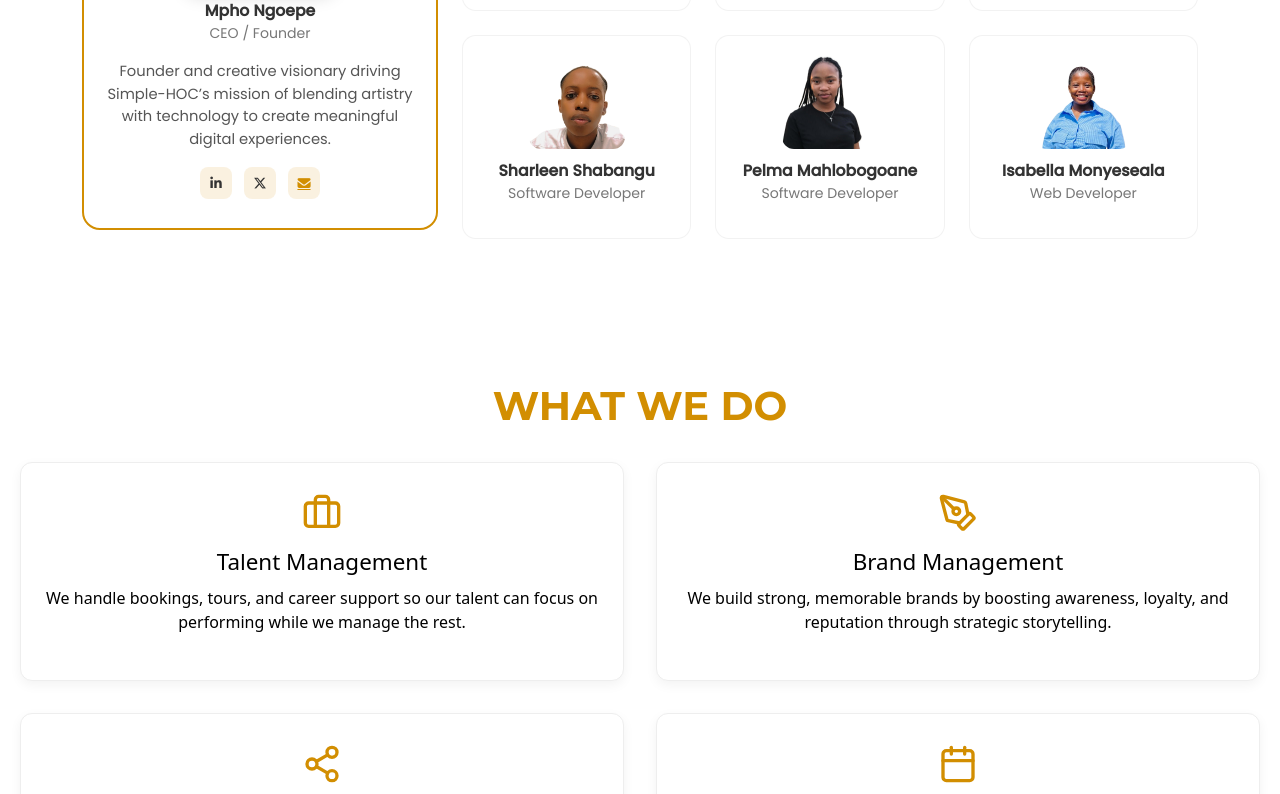
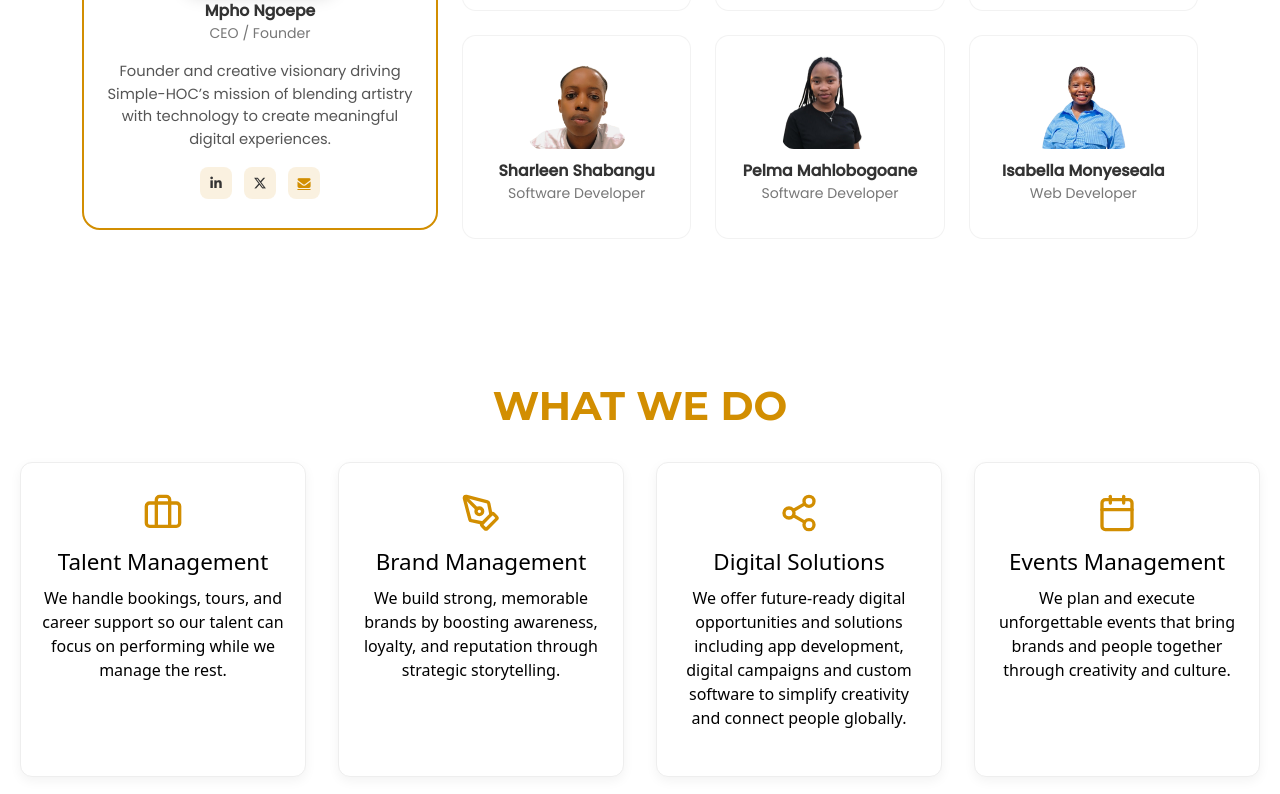
Before and after one commit to SIMPLE-H-O-C/Simple-hoc, a React (Vite) app in the folder simple-hoc/: page / in a window 1280 px wide. Shown: the part 2006-2800 px from the top of the page. Built offline with nearby package versions, Linux system fonts and the light colour scheme.

Commit message:
Update Services.css

```diff
--- a/simple-hoc/src/styles/Services.css
+++ b/simple-hoc/src/styles/Services.css
@@ -15,7 +15,7 @@
 
 .services-grid {
   display: grid;
-  grid-template-columns: repeat(2, 1fr);
+  grid-template-columns: repeat(4, 1fr);
   gap: 32px;
   max-width: 1500px;
   margin: 0 auto;
```
